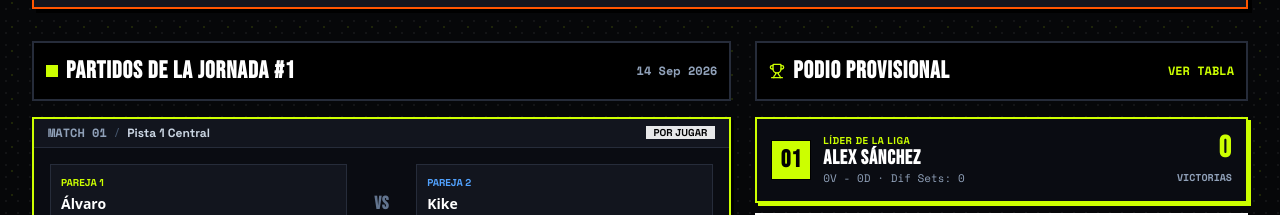
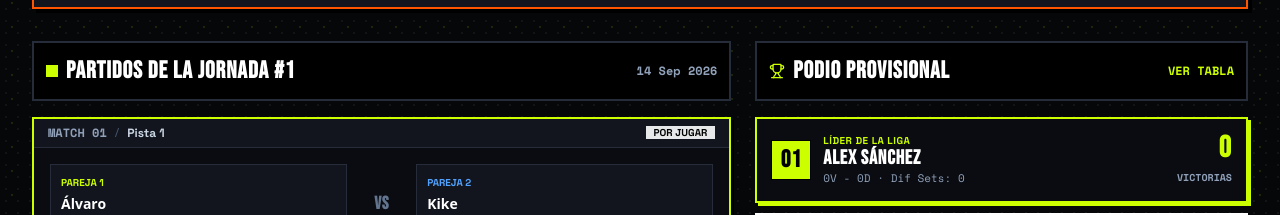
Before and after one commit to javilopez27/ranking-padel, a React (Vite) app: page / in a window 1280 px wide. Shown: the part 777-992 px from the top of the page. Built offline with nearby package versions, Linux system fonts and the light colour scheme.

Commit message:
He añadido el favicon de la liga sin fondo

```diff
--- a/index.html
+++ b/index.html
@@ -5,8 +5,8 @@
     <meta name="viewport" content="width=device-width, initial-scale=1.0" />
     <title>Ranking Padel</title>
     <meta name="description" content="Ranking de padel individual para 12 jugadores con calendario, clasificacion en tiempo real y fase final Top 8." />
-    <link rel="icon" type="image/jpeg" href="./pala.jpg" />
-    <link rel="apple-touch-icon" href="./pala.jpg" />
+    <link rel="icon" type="image/jpeg" href="./pala.png" />
+    <link rel="apple-touch-icon" href="./pala.png" />
     <meta property="og:title" content="Ranking Padel" />
     <meta property="og:description" content="Ranking de padel individual para 12 jugadores con calendario, clasificacion en tiempo real y fase final Top 8." />
     <meta property="og:type" content="website" />
--- a/public/league.json
+++ b/public/league.json
@@ -126,7 +126,7 @@
       ],
       "sets": [],
       "status": "pending",
-      "court": "Pista 1 Central"
+      "court": "Pista 1"
     },
     {
       "id": "m_1_2",
@@ -174,7 +174,7 @@
       ],
       "sets": [],
       "status": "pending",
-      "court": "Pista 1 Central"
+      "court": "Pista 1"
     },
     {
       "id": "m_2_2",
@@ -222,7 +222,7 @@
       ],
       "sets": [],
       "status": "pending",
-      "court": "Pista 1 Central"
+      "court": "Pista 1"
     },
     {
       "id": "m_3_2",
--- a/src/components/CalendarioTab.tsx
+++ b/src/components/CalendarioTab.tsx
@@ -195,7 +195,7 @@ export const CalendarioTab: React.FC<CalendarioTabProps> = ({
                       JORNADA {match.roundNumber} · PARTIDO 0{match.matchNumberInRound}
                     </span>
                     <span className="text-slate-400">
-                      {match.court || 'Pista 1 Central'}
+                      {match.court || 'Pista 1'}
                     </span>
                     {match.playedDate && (
                       <span className="text-[#ccff00]">({match.playedDate})</span>
--- a/src/components/InicioTab.tsx
+++ b/src/components/InicioTab.tsx
@@ -223,7 +223,7 @@ export const InicioTab: React.FC<InicioTabProps> = ({
                       </span>
                       <span className="text-slate-600">/</span>
                       <span className="font-grotesk font-bold text-slate-300">
-                        {match.court || 'Pista 1 Central'}
+                        {match.court || 'Pista 1'}
                       </span>
                     </div>
 
```
Also changed, not shown: public/pala.jpg (deleted), public/pala.png (added).
